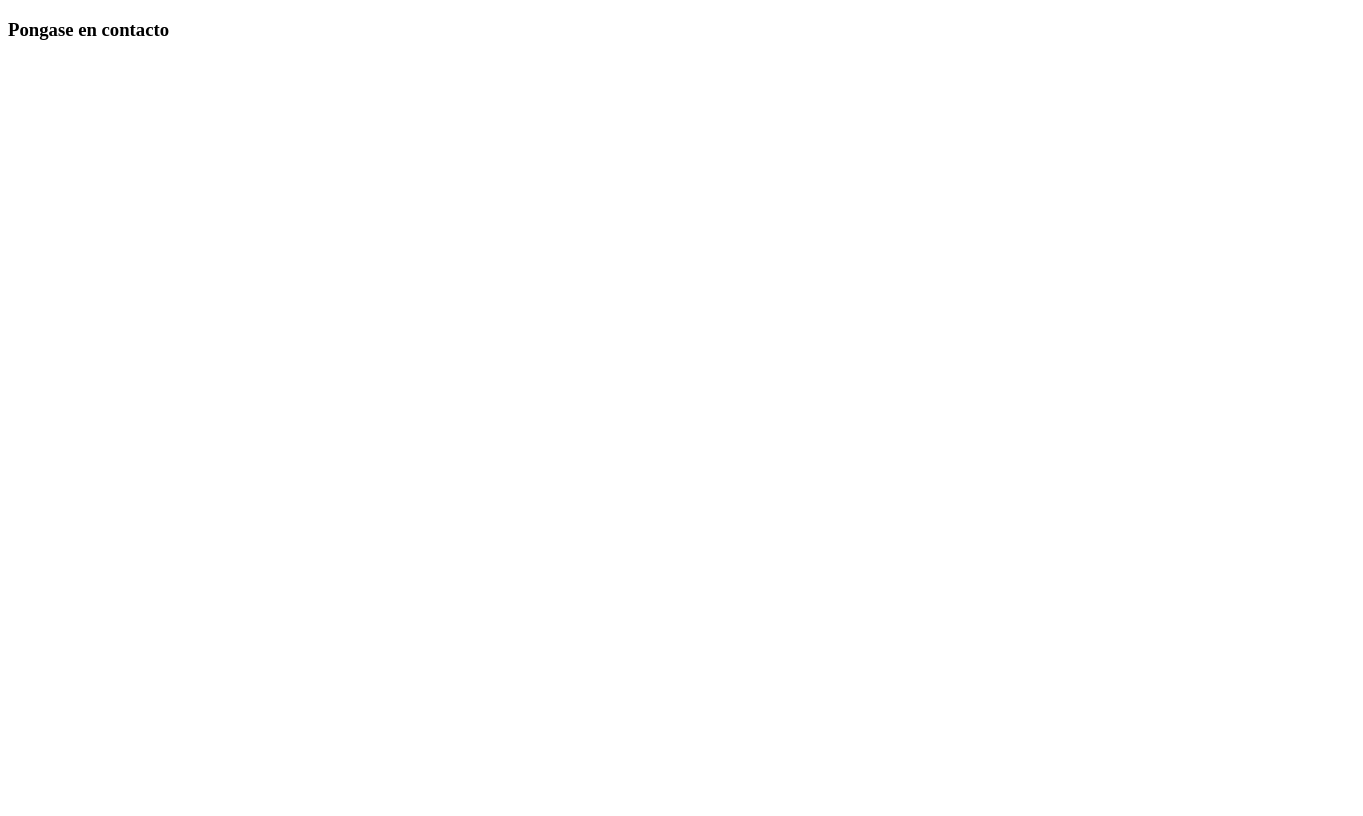
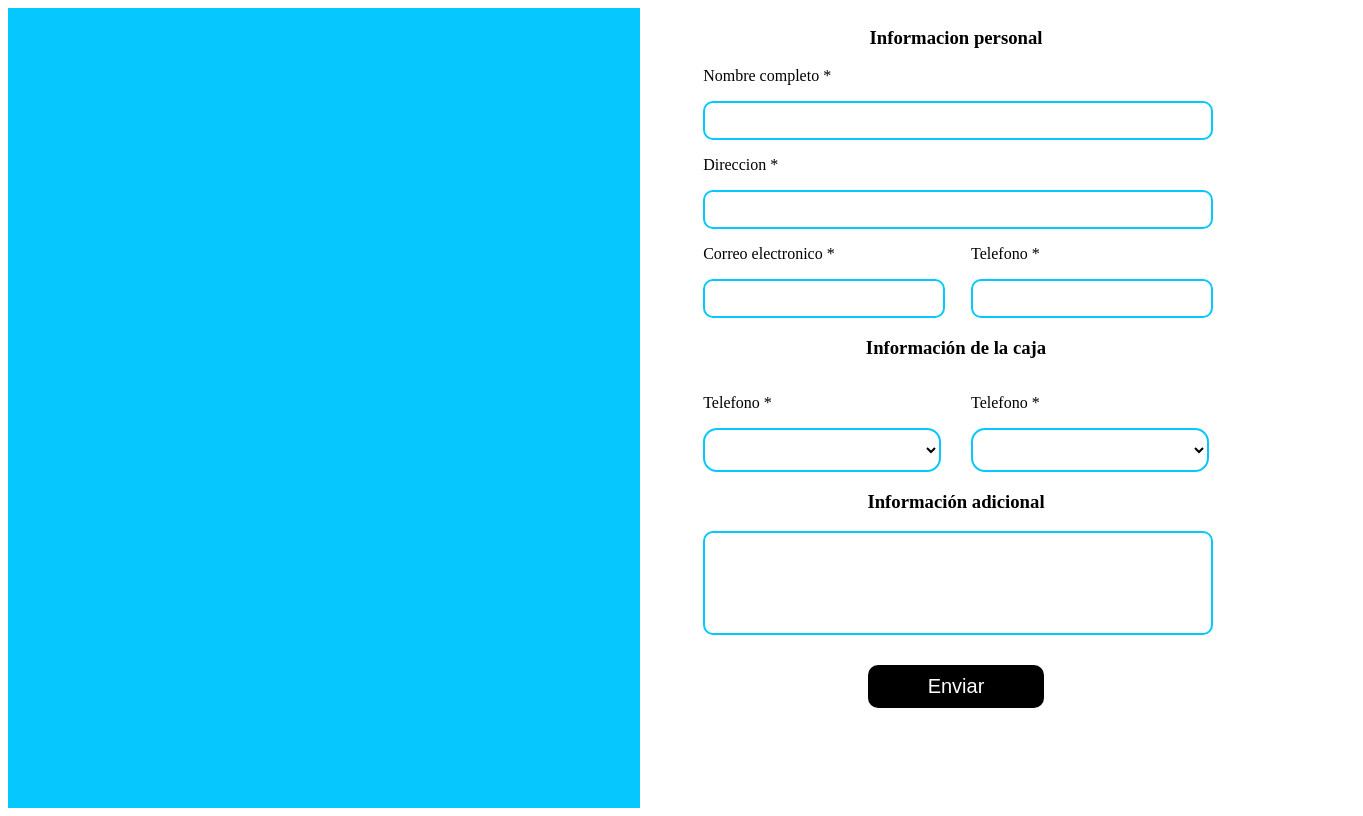
Before and after one commit to Xserrano02/cargo-premire, a React (Create React App) app: page /contacto in a window 1280 px wide. Shown: the whole page, 1363 px wide, since content can reach past the window. Built offline with nearby package versions, Linux system fonts and the light colour scheme.

Commit message:
Formulario empezando

```diff
--- a/src/Screens/FormContact.js
+++ b/src/Screens/FormContact.js
@@ -1,9 +1,95 @@
 import React from 'react'
+import '../estilos/form.css'
 
 export default function HomePage() {
   return (
-    <div>
-      <h3>Pongase en contacto</h3>
+    <div className='container-formulario'>
+      <div className='Containder-logo'>
+
+      </div>
+
+      <div className='formulario'>
+
+        <form>
+          <h3>Informacion personal</h3>
+
+          <div className='container-person'>
+            <div >
+              <p>Nombre completo *</p>
+              <input className='input-texto' type='text' required />
+            </div>
+
+
+            <div>
+              <p>Direccion *</p>
+              <input className='input-texto' type='text' required />
+            </div>
+
+            <div className='container-mail-phone'>
+              <div>
+                <p>Correo electronico *</p>
+                <input className='input-texto-esencial' type='text' required />
+              </div>
+
+              <div>
+                <p>Telefono *</p>
+                <input className='input-texto-esencial' type='text' required />
+              </div>
+
+            </div>
+
+          </div>
+
+          <div className='container-person'>
+            <h3>Información de la caja</h3>
+
+            <div className='container-mail-phone'>
+
+              <div>
+                <p>Telefono *</p>
+                <div className='select-box'>
+                  <select name="select" className='input-texto-esencial-select'>
+                    <option value="value1">Value 1</option>
+                    <option value="value2" selected>Value 2</option>
+                    <option value="value3">Value 3</option>
+                  </select>
+                </div>
+
+              </div>
+
+              <div>
+                <div>
+                  <p>Telefono *</p>
+                  <select name="select" className='input-texto-esencial-select'>
+                    <option value="value1">Value 1</option>
+                    <option value="value2" selected>Value 2</option>
+                    <option value="value3">Value 3</option>
+                  </select>
+                </div>
+
+              </div>
+
+
+            </div>
+          </div>
+
+
+          <div className='container-person'>
+
+            <h3>Información adicional</h3>
+
+            <input type='text' className='input-adicional' />
+
+          </div>
+
+          <div className='container-person'>
+            <input type="submit" value="Enviar" className='btn-enviar-form' />
+          </div>
+
+
+        </form>
+
+      </div>
     </div>
   )
 }
--- /dev/null
+++ b/src/estilos/form.css
@@ -0,0 +1,73 @@
+.container-formulario{
+    display:flex;
+    height: 100vh;
+}
+
+.Containder-logo{
+    background-color: #07c8fe;
+    width: 50%;
+
+}
+
+.formulario{
+   width: 50%;
+   text-align: center;
+}
+
+.container-person{
+    padding: 0 10%;
+
+}
+
+.container-person p{
+    text-align: left;
+}
+
+.input-texto{
+    width: 100%;
+    border: 2px solid #07c8fe;
+    padding: 10px 0;
+    border-radius: 10px;
+}
+
+.container-mail-phone{
+    display: grid;
+    grid-template-columns: repeat(2, 1fr);
+    gap: 30px ;
+}
+.input-texto-esencial{
+    width: 100%;
+    border: 2px solid #07c8fe;
+    padding: 10px 0;
+    border-radius: 10px;
+    margin-right: 150px;
+}
+
+.input-texto-esencial-select{
+    width: 100%;
+    height: 5vh;
+    border: 2px solid #07c8fe;
+    padding: 20px 0;
+    border-radius: 14px;
+    margin-right: 150px;
+    background-color: #fff;
+}
+
+.input-adicional{
+    width: 100%;
+    height: 10vh;
+    border: 2px solid #07c8fe;
+    padding: 10px 0;
+    border-radius: 10px;
+    margin-right: 150px;
+}
+
+.btn-enviar-form{
+    background-color: #000;
+    font-size: 20px;
+    color: white;
+    border: none;
+    padding: 10px 60px;
+    border-radius: 10px;
+    margin-top: 30px;
+}
```
